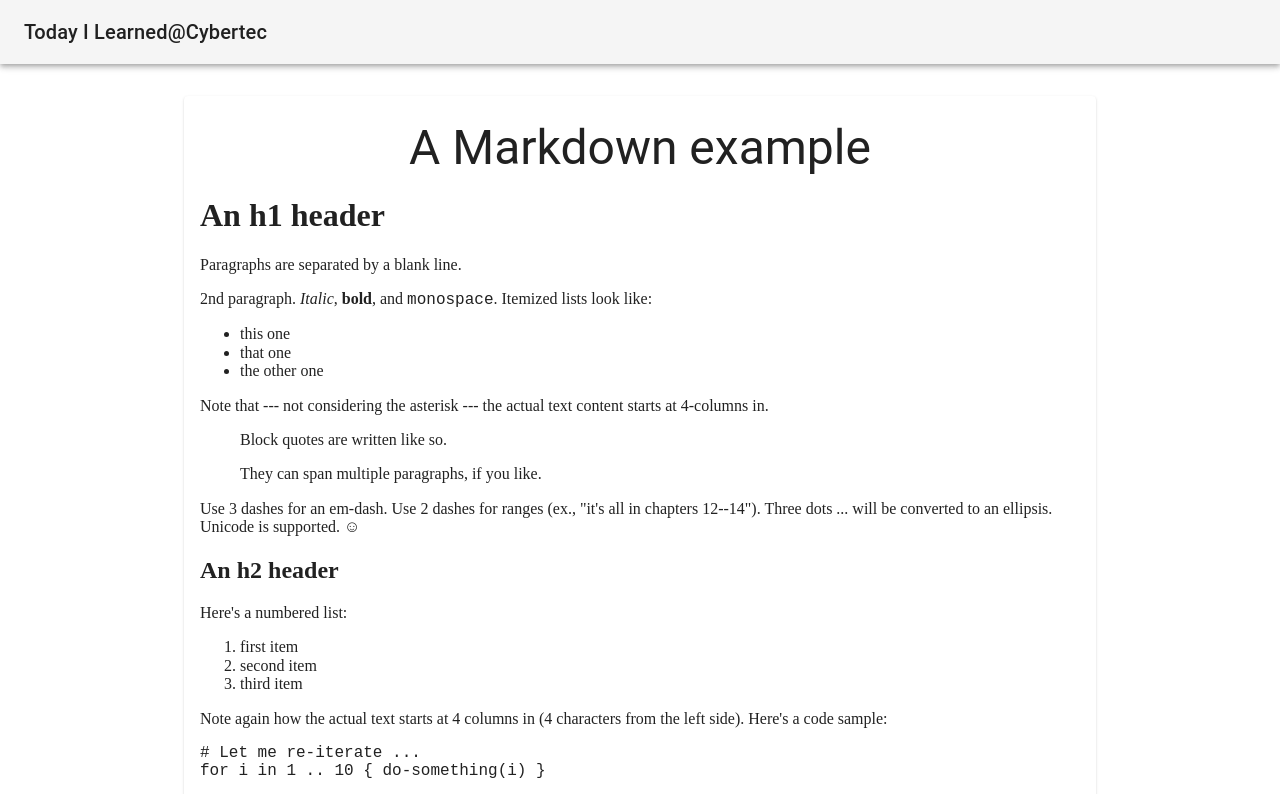
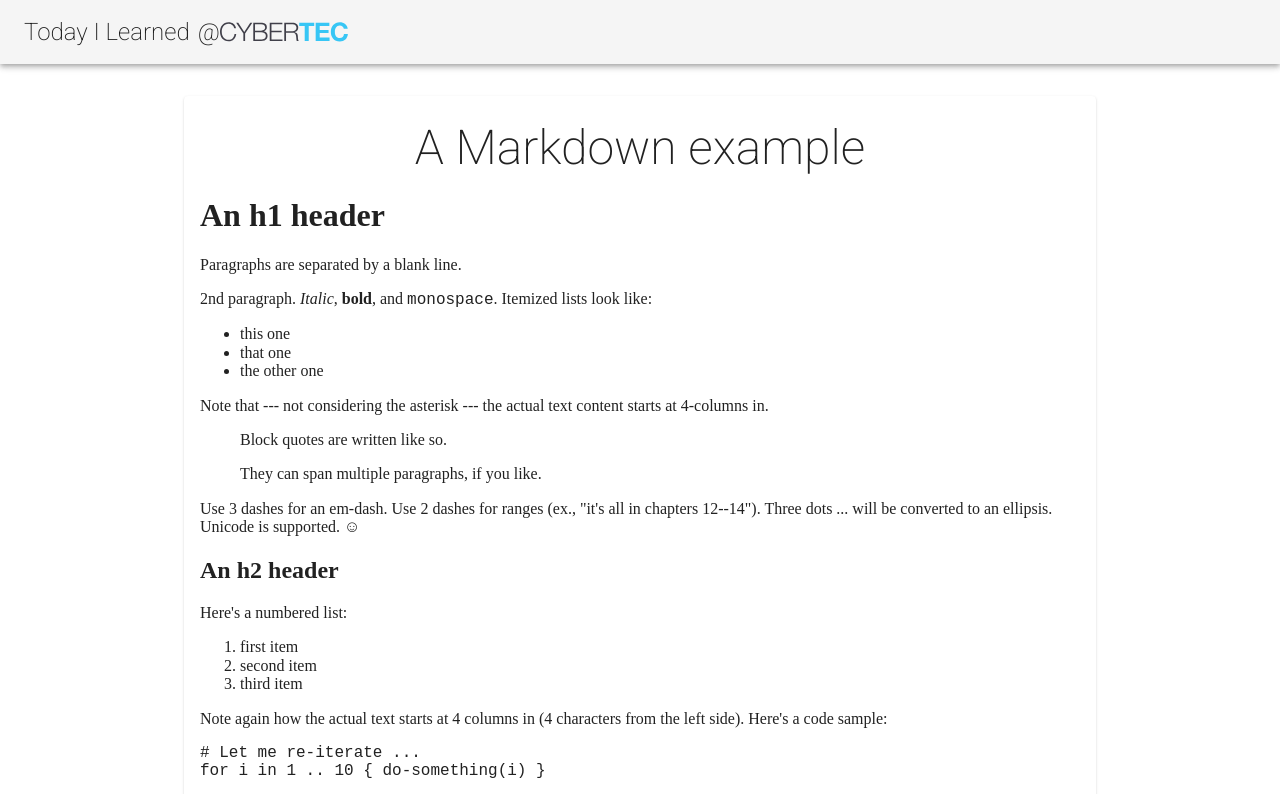
Before and after one commit to cybertec-postgresql/today-i-learned, a Gatsby site: page / in a window 1280 px wide. Shown: the top 794 px of the page. Built offline with nearby package versions, Linux system fonts and the light colour scheme; Gatsby itself is replaced by a stand-in of ours; some packages are replaced by stand-ins of ours; code samples lack their colours.

Commit message:
Themes header

```diff
--- a/gatsby-browser.js
+++ b/gatsby-browser.js
@@ -1,7 +1 @@
-/**
- * Implement Gatsby's Browser APIs in this file.
- *
- * See: https://www.gatsbyjs.org/docs/browser-apis/
- */
-
-// You can delete this file if you're not using it
+require("typeface-roboto")
--- a/gatsby-config.js
+++ b/gatsby-config.js
@@ -3,6 +3,8 @@ module.exports = {
     title: `Gatsby Typescript Starter`,
   },
   plugins: [
+    `gatsby-plugin-sharp`,
+    `gatsby-transformer-sharp`,
     `gatsby-plugin-react-helmet`,
     // Add typescript stack into webpack
     `gatsby-plugin-typescript`,
@@ -23,5 +25,12 @@ module.exports = {
         path: `${__dirname}/content/posts/`,
       },
     },
+    {
+      resolve: `gatsby-source-filesystem`,
+      options: {
+        name: `assets`,
+        path: `${__dirname}/content/assets/`,
+      },
+    },
   ],
 }
--- a/package.json
+++ b/package.json
@@ -11,15 +11,18 @@
     "gatsby": "^2.13.70",
     "gatsby-link": "^2.2.5",
     "gatsby-plugin-react-helmet": "^3.1.3",
+    "gatsby-plugin-sharp": "^2.2.13",
     "gatsby-plugin-tslint": "^0.0.2",
     "gatsby-plugin-typescript": "^2.1.2",
     "gatsby-source-filesystem": "^2.1.9",
     "gatsby-transformer-remark": "^2.6.14",
+    "gatsby-transformer-sharp": "^2.2.7",
     "normalize.css": "^8.0.1",
     "prop-types": "^15.7.2",
     "react": "^16.9.0",
     "react-dom": "^16.9.0",
-    "react-helmet": "^5.2.1"
+    "react-helmet": "^5.2.1",
+    "typeface-roboto": "^0.0.75"
   },
   "keywords": [
     "gatsby, typescript"
--- a/src/components/layout.tsx
+++ b/src/components/layout.tsx
@@ -1,5 +1,10 @@
 import * as React from "react"
-import { Theme, createStyles, makeStyles } from "@material-ui/core/styles"
+import {
+  createMuiTheme,
+  createStyles,
+  makeStyles,
+  Theme,
+} from "@material-ui/core/styles"
 
 import "normalize.css"
 
@@ -8,6 +13,22 @@ import Container from "@material-ui/core/Container"
 import Grid from "@material-ui/core/Grid"
 import Toolbar from "@material-ui/core/Toolbar"
 import Typography from "@material-ui/core/Typography"
+import { Link, StaticQuery } from "gatsby"
+import { ThemeProvider } from "@material-ui/styles"
+
+const theme = createMuiTheme({
+  palette: {
+    primary: {
+      main: "#48c6f1",
+    },
+  },
+  typography: {
+    fontWeightRegular: 200,
+    fontWeightLight: 400,
+    fontWeightMedium: 300,
+    fontWeightBold: 400,
+  },
+})
 
 const useStyles = makeStyles((theme: Theme) =>
   createStyles({
@@ -15,21 +36,65 @@ const useStyles = makeStyles((theme: Theme) =>
       backgroundColor: theme.palette.primary.main,
       color: theme.palette.text.primary,
     },
+    footerLink: {
+      paddingLeft: theme.spacing(1),
+      paddingRight: theme.spacing(1),
+    },
+    header: {},
+    headerTitle: {
+      color: theme.palette.text.primary,
+      textDecoration: "none",
+      display: "flex",
+      alignItems: "center",
+    },
+    headerLogo: {
+      height: theme.typography.h6.fontSize,
+    },
+    headerLeftSpace: {
+      marginLeft: theme.spacing(1),
+    },
   })
 )
 
 const Layout = ({ children }: { children: any }) => {
   const classes = useStyles()
+  const footerLinks = [
+    {
+      text: "Imprint",
+    },
+    {
+      text: "Contact",
+    },
+    {
+      text: "Privacy",
+    },
+  ]
 
   return (
-    <div>
+    <ThemeProvider theme={theme}>
       <AppBar position="static" color="default">
         <Toolbar>
-          <Typography variant="h6" color="inherit">
-            Today I Learned
-          </Typography>
-          <Typography variant="h6" color="inherit">
-            @Cybertec
+          <Typography variant="h5" color="inherit">
+            <Link to="/" className={classes.headerTitle}>
+              <span>Today I Learned</span>
+              <span className={classes.headerLeftSpace}>@</span>
+              <StaticQuery
+                query={graphql`
+                  query LayoutQuery {
+                    file(relativePath: { eq: "Logo.svg" }) {
+                      publicURL
+                    }
+                  }
+                `}
+                render={data => (
+                  <img
+                    src={data.file.publicURL}
+                    className={classes.headerLogo}
+                    placeholder="Cybertec"
+                  />
+                )}
+              />
+            </Link>
           </Typography>
         </Toolbar>
       </AppBar>
@@ -37,20 +102,32 @@ const Layout = ({ children }: { children: any }) => {
       <footer className={classes.footer}>
         <Container maxWidth="lg">
           <Grid container justify="space-between">
-            <Grid item={true}>
+            <Grid item>
               <Typography variant="h6" component="p">
                 &copy; 2019 Cybertec Schönig & Schönig GmbH
               </Typography>
             </Grid>
-            <Grid item={true}>
-              <Typography variant="h6" component="p">
-                Stuff later
-              </Typography>{" "}
+            <Grid item>
+              <Grid container justify="space-evenly">
+                {footerLinks.map(item => {
+                  return (
+                    <Grid item key={item.text}>
+                      <Typography
+                        className={classes.footerLink}
+                        variant="h6"
+                        component="p"
+                      >
+                        {item.text}
+                      </Typography>
+                    </Grid>
+                  )
+                })}
+              </Grid>
             </Grid>
           </Grid>
         </Container>
       </footer>
-    </div>
+    </ThemeProvider>
   )
 }
 
```
Also changed, not shown: tslint.json (+11 -2 lines), content/assets/Logo.svg (added), 1 other file.
